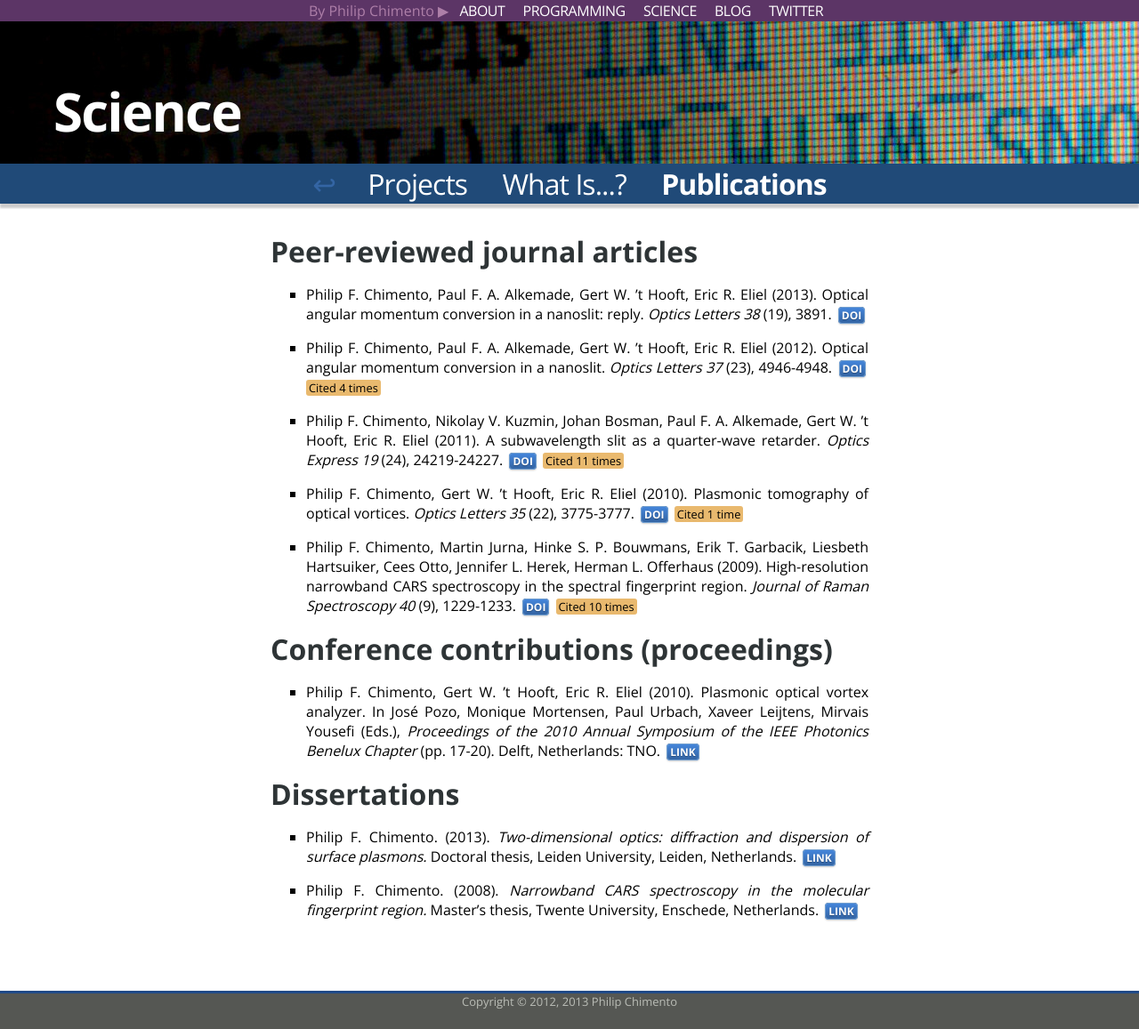
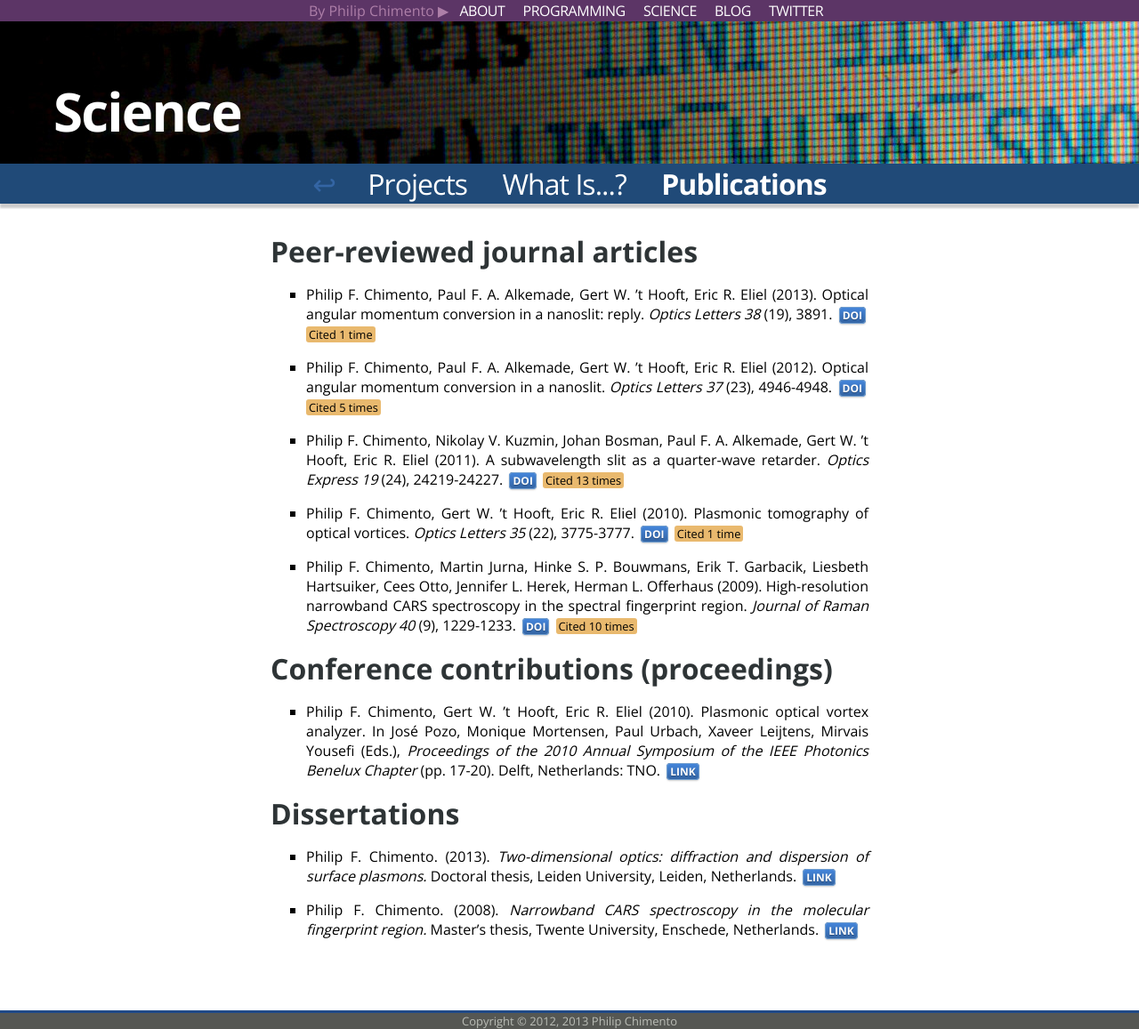
Before and after one commit to ptomato/ptomato.github.com, a Jekyll site: the page built from science/science-publications.md, in a window 1280 px wide. Shown: the whole page at 89% size. Built offline with Jekyll 4.4.1, drawn with Linux system fonts in a browser that asks for light colours; before the commit the page ends 1135 px from its top, so only the background shows below that.

Commit message:
More citations

```diff
--- a/science/science-publications.md
+++ b/science/science-publications.md
@@ -47,7 +47,7 @@ articles:
     number: 24
     pages: 24219-24227
     doi: 10.1364/OE.19.024219
-    cited: 11
+    cited: 13
   - authors:
     - Chimento, Philip F.
     - Alkemade, Paul F. A.
@@ -60,7 +60,7 @@ articles:
     number: 23
     pages: 4946-4948
     doi: 10.1364/OL.37.004946
-    cited: 4
+    cited: 5
   - authors:
     - Chimento, Philip F.
     - Alkemade, Paul F. A.
@@ -73,7 +73,7 @@ articles:
     number: 19
     pages: 3891
     doi: 10.1364/OL.38.003891
-    cited: 0
+    cited: 1
 proceedings:
   - authors:
     - Chimento, Philip F.
```
